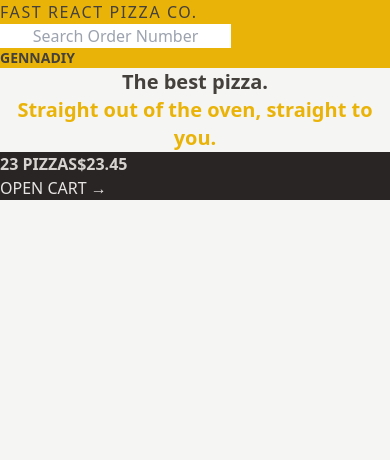
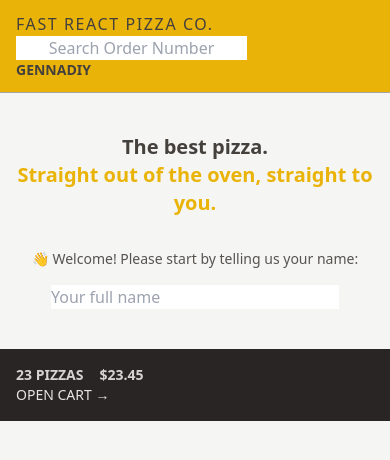
Before and after one commit to GennadiyMostov/Fast-React-Pizza, a React (Vite) app: page / in a window 390 px wide. Shown: the top 460 px of the page. Built offline with nearby package versions, Linux system fonts and the light colour scheme.

Commit message:
Add mobile-first responsiveness

```diff
--- a/src/Features/Cart/CartOverview.jsx
+++ b/src/Features/Cart/CartOverview.jsx
@@ -2,8 +2,8 @@
 
 function CartOverview() {
   return (
-    <div className='bg-stone-800 uppercase text-stone-200'>
-      <p className='font-semibold text-stone-300'>
+    <div className=' bg-stone-800  px-4 py-4 text-sm uppercase text-stone-200 sm:space-x-6 sm:px-6 md:text-base'>
+      <p className='space-x-4 font-semibold text-stone-300'>
         <span>23 pizzas</span>
         <span>$23.45</span>
       </p>
--- a/src/Features/User/CreateUser.jsx
+++ b/src/Features/User/CreateUser.jsx
@@ -9,13 +9,16 @@
 
   return (
     <form onSubmit={handleSubmit}>
-      <p>👋 Welcome! Please start by telling us your name:</p>
+      <p className='mb-4 text-sm text-stone-600 md:text-base'>
+        👋 Welcome! Please start by telling us your name:
+      </p>
 
       <input
-        type="text"
-        placeholder="Your full name"
+        type='text'
+        placeholder='Your full name'
         value={username}
         onChange={(e) => setUsername(e.target.value)}
+        className='w-72'
       />
 
       {username !== '' && (
--- a/src/UI/Header.jsx
+++ b/src/UI/Header.jsx
@@ -4,7 +4,7 @@
 
 const Header = () => {
   return (
-    <header className='bg-yellow-500 uppercase'>
+    <header className='border-b border-stone-400 bg-yellow-500 px-4 py-3 uppercase sm:px-6'>
       <Link className='tracking-widest' to='/'>
         Fast React Pizza Co.
       </Link>
--- a/src/UI/Home.jsx
+++ b/src/UI/Home.jsx
@@ -1,13 +1,16 @@
+import CreateUser from '../Features/User/CreateUser';
+
 function Home() {
   return (
-    <div>
-      <h1 className='text-center text-xl font-semibold'>
+    <div className='my-10 text-center sm:my-16'>
+      <h1 className='mb-8 text-xl font-semibold'>
         The best pizza.
         <br />
         <span className='text-yellow-500'>
           Straight out of the oven, straight to you.
         </span>
       </h1>
+      <CreateUser />
     </div>
   );
 }
```
